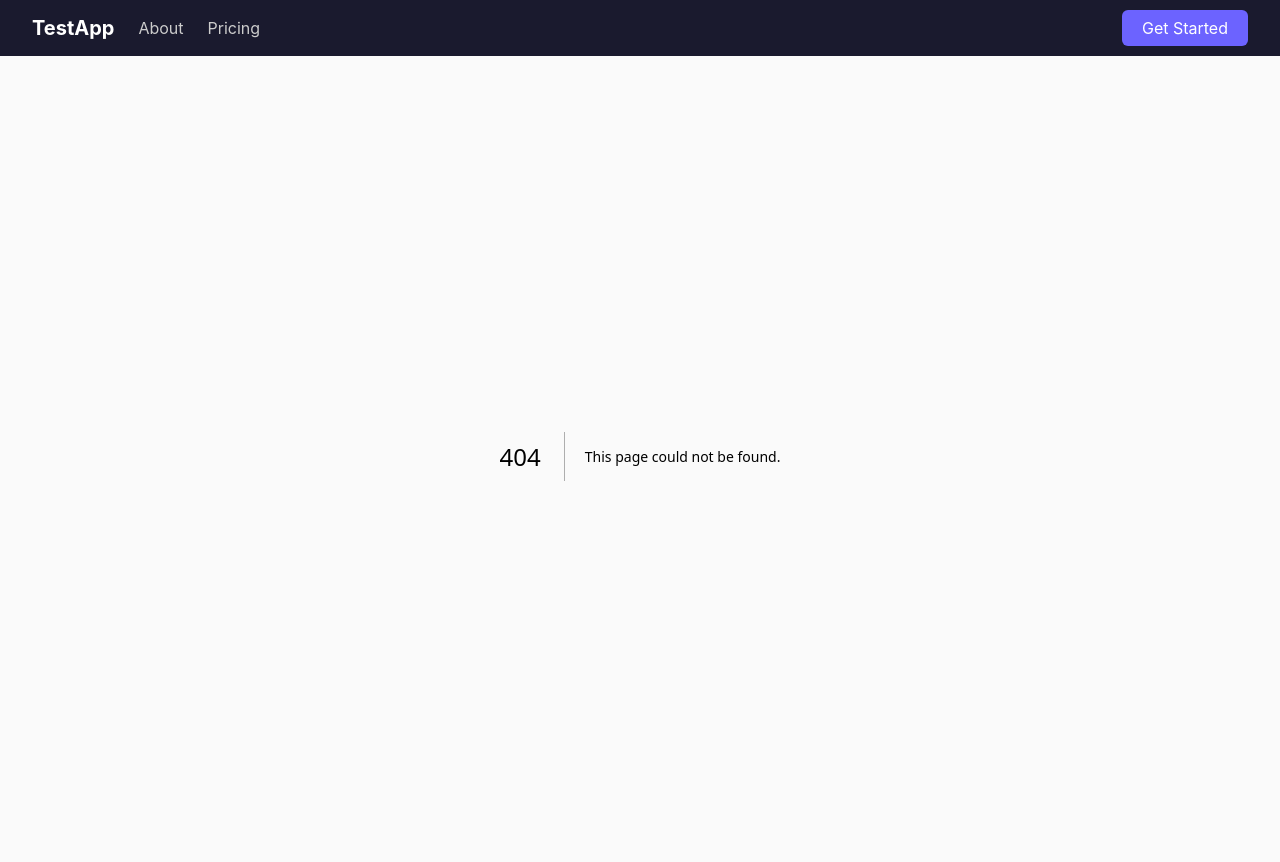
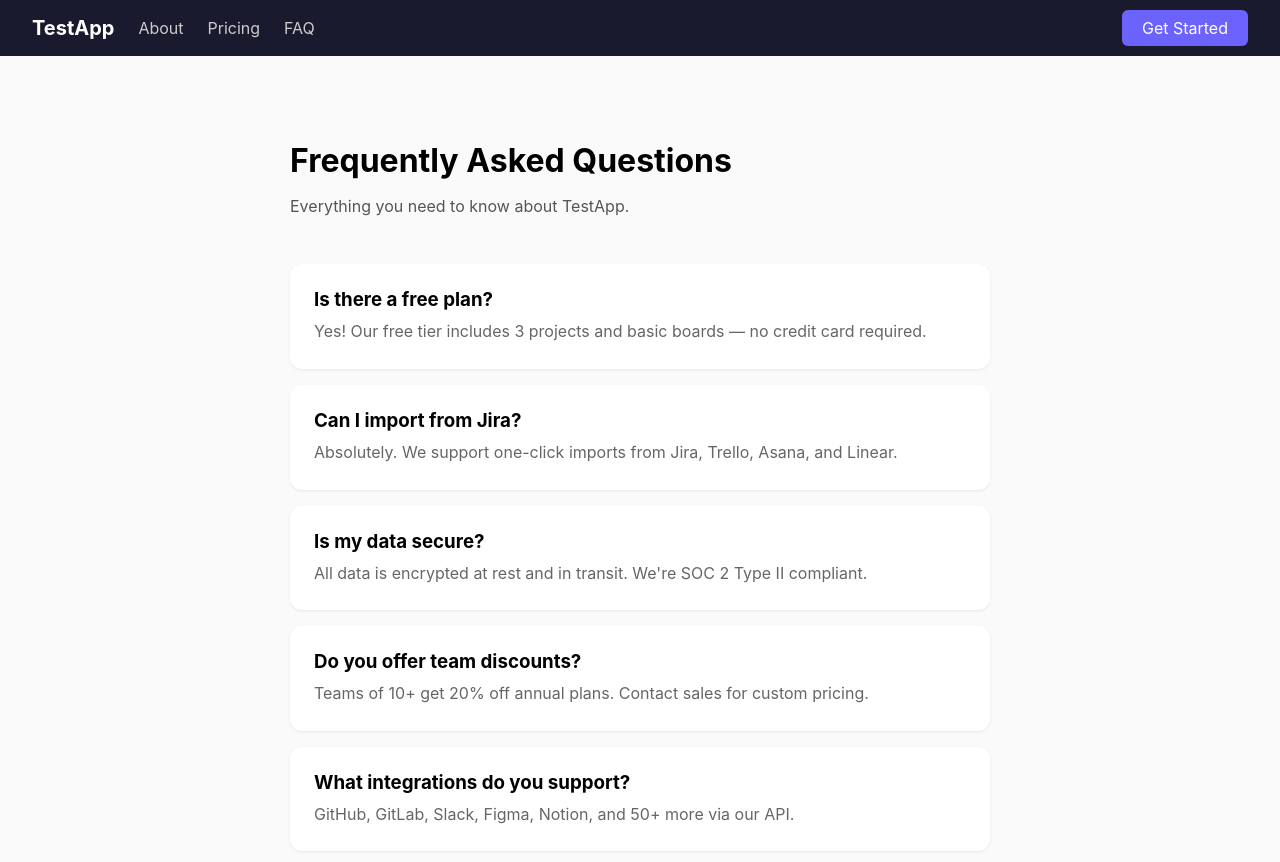
Before and after one commit to looksgoodtomeai/test-app, a Next.js app: page /faq in a window 1280 px wide. Before the commit this address had no page. Shown: the top 862 px of the page. Built offline with nearby package versions, Linux system fonts and the light colour scheme.

Commit message:
test: add FAQ page and nav link

```diff
--- /dev/null
+++ b/src/app/faq/page.tsx
@@ -0,0 +1,24 @@
+const faqs = [
+  { q: 'Is there a free plan?', a: 'Yes! Our free tier includes 3 projects and basic boards — no credit card required.' },
+  { q: 'Can I import from Jira?', a: 'Absolutely. We support one-click imports from Jira, Trello, Asana, and Linear.' },
+  { q: 'Is my data secure?', a: 'All data is encrypted at rest and in transit. We\'re SOC 2 Type II compliant.' },
+  { q: 'Do you offer team discounts?', a: 'Teams of 10+ get 20% off annual plans. Contact sales for custom pricing.' },
+  { q: 'What integrations do you support?', a: 'GitHub, GitLab, Slack, Figma, Notion, and 50+ more via our API.' },
+]
+
+export default function FAQ() {
+  return (
+    <div style={{ maxWidth: 700, margin: '0 auto', padding: '64px 24px' }}>
+      <h1 style={{ marginBottom: 8 }}>Frequently Asked Questions</h1>
+      <p style={{ color: '#555', marginBottom: 48 }}>Everything you need to know about TestApp.</p>
+      <div style={{ display: 'flex', flexDirection: 'column' as const, gap: 16 }}>
+        {faqs.map((faq) => (
+          <div key={faq.q} style={{ background: '#fff', padding: 24, borderRadius: 12, boxShadow: '0 1px 3px rgba(0,0,0,0.08)' }}>
+            <h3 style={{ margin: 0, marginBottom: 8 }}>{faq.q}</h3>
+            <p style={{ margin: 0, color: '#666', lineHeight: 1.6 }}>{faq.a}</p>
+          </div>
+        ))}
+      </div>
+    </div>
+  )
+}
--- a/src/app/layout.tsx
+++ b/src/app/layout.tsx
@@ -13,6 +13,7 @@ export default function RootLayout({ children }: { children: React.ReactNode })
           <a href="/" style={{ color: '#fff', textDecoration: 'none', fontWeight: 700, fontSize: '1.25rem' }}>TestApp</a>
           <a href="/about" style={{ color: '#ccc', textDecoration: 'none' }}>About</a>
           <a href="/pricing" style={{ color: '#ccc', textDecoration: 'none' }}>Pricing</a>
+          <a href="/faq" style={{ color: '#ccc', textDecoration: 'none' }}>FAQ</a>
           <div style={{ marginLeft: 'auto' }}>
             <a href="/pricing" style={{ background: '#6c63ff', color: '#fff', padding: '8px 20px', borderRadius: '6px', textDecoration: 'none' }}>Get Started</a>
           </div>
```
